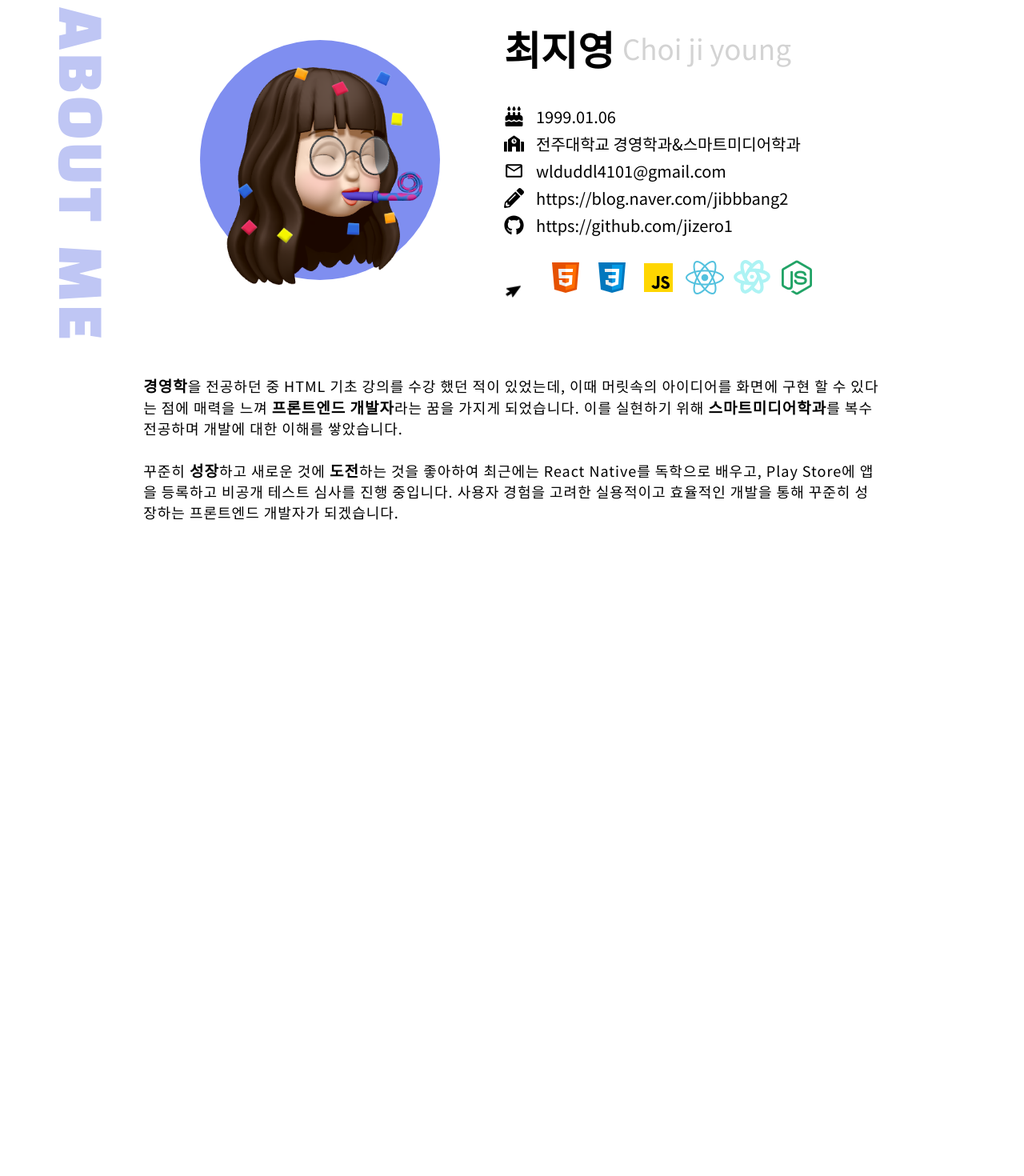
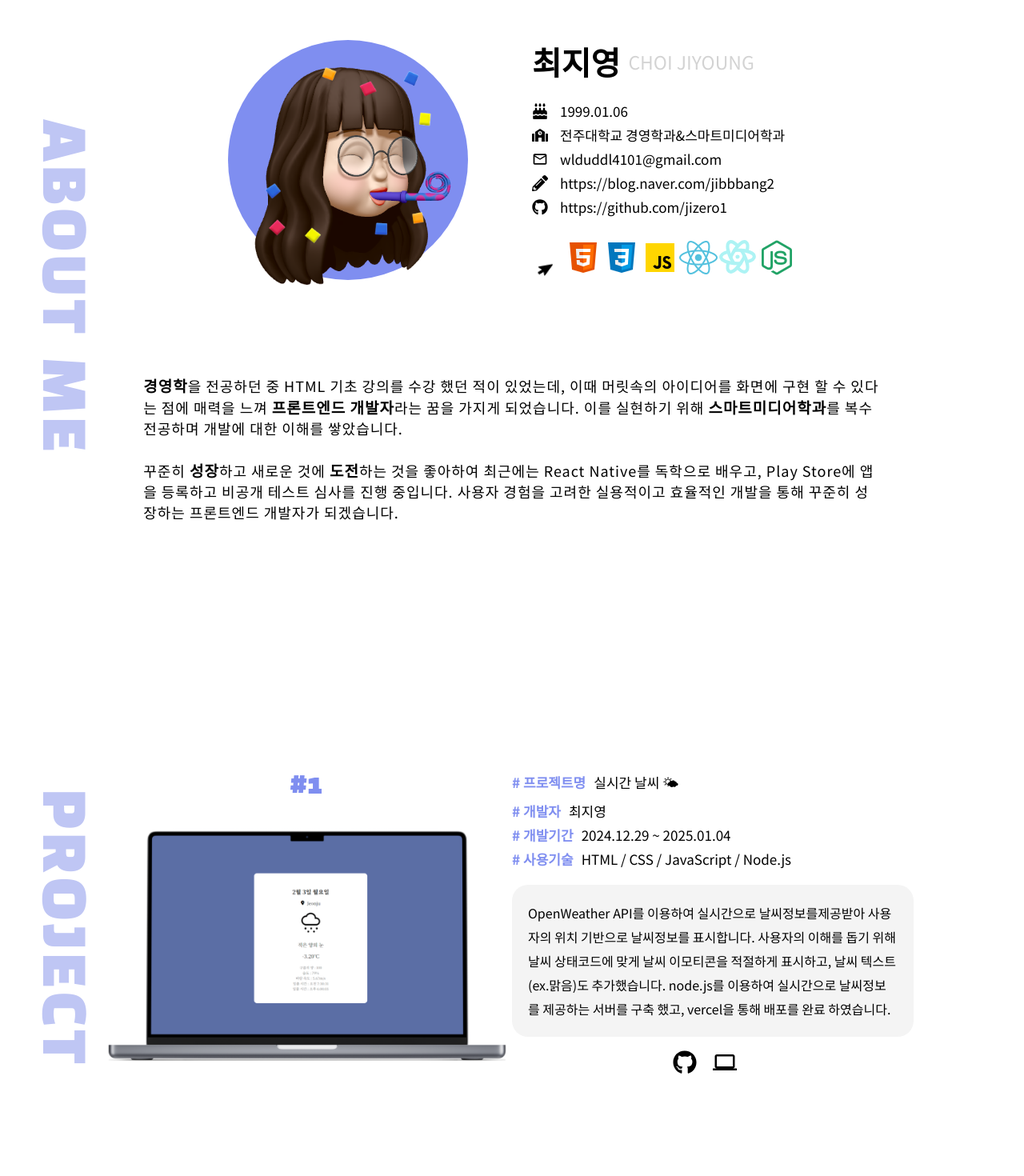
Before and after one commit to jizero1/portfolio, a React (Create React App) app: page / in a window 1280 px wide. Shown: the part 840-2310 px from the top of the page at 80% size. Built offline with nearby package versions, Linux system fonts and the light colour scheme.

Commit message:
프로젝트를 데이터 배열로 관리하여 반복 렌더링 구현

```diff
--- a/src/App.css
+++ b/src/App.css
@@ -5,44 +5,52 @@
   padding: 0;
   box-sizing: border-box;
 }
+
 .container {
   width: 100%;
   height: 100vh;
   /* font-family: "Nanum Gothic", serif; */
   font-family: "Noto Sans KR", serif;
 }
+
 /* -------------------------- 메인 ------------------------- */
 .main-container {
   width: 100%;
   height: 100vh;
   /* background-color: rgb(48, 50, 66); */
   /* background-color: rgb(44, 53, 116); */
-  color:rgb(127, 142, 240);
+  color: rgb(127, 142, 240);
   display: flex;
   justify-content: center;
   align-items: center;
 }
+
 .main-text {
   width: 55%;
   font-family: "Black Han Sans", serif;
 }
-.main-text p:first-child {
+
+.main-name {
   font-size: 100px;
   margin-bottom: 30px;
   /* font-weight: 800; */
 }
-.main-text p:nth-child(2) {
+
+.main-front {
   font-size: 60px;
   /* font-weight: 600; */
 }
-.main-text p:nth-child(3) {
+
+.main-portfolio {
   font-size: 60px;
   /* font-weight: 600; */
 }
+
 .main-circle {
   width: 420px;
   height: 420px;
 }
+
 .circle {
   width: 100%;
   height: 100%;
@@ -51,6 +59,7 @@
   overflow: hidden;
   position: relative;
 }
+
 .circle-box {
   width: 100%;
   height: 100px;
@@ -64,7 +73,7 @@
 .about-container {
   width: 100%;
   height: 100vh;
-  background-color:white;
+  background-color: white;
   /* font-size: 60px; */
   display: flex;
   flex-direction: column;
@@ -72,16 +81,19 @@
   align-items: center;
   position: relative;
 }
+
 .about-me {
-  color:rgb(191, 198, 244);
+  color: rgb(191, 198, 244);
   position: absolute;
-  left: 50px;
-  top: 50px;
+  left: 30px;
+  /* top: 30px; */
+  /* bottom: 50px; */
   font-size: 70px;
   font-family: "Black Han Sans", serif;
   writing-mode: vertical-lr;
   letter-spacing: 5px;
 }
+
 .about-intro {
   width: 90%;
   height: 50%;
@@ -92,6 +104,7 @@
   flex-direction: row;
   padding: 20px;
 }
+
 .about-intro-img {
   width: 300px;
   height: 300px;
@@ -102,44 +115,52 @@
   justify-content: center;
   align-items: center;
 }
+
 .about-intro-img img {
   width: 100%;
 }
+
 .about-intro-text {
   font-size: 20px;
 }
-.about-intro-text p{
+
+.about-intro-text p {
+  font-size: 17px;
   margin-bottom: 5px;
   display: flex;
   /* justify-content: center; */
   align-items: center;
 
 }
+
 .about-intro-name {
   display: flex;
   flex-direction: row;
   align-items: center;
-  margin-bottom: 30px;
+  margin-bottom: 15px;
 }
+
 .about-intro-name p:first-child {
-  font-size: 50px;
+  font-size: 40px;
   margin-right: 10px;
   font-weight: 800;
 }
+
 .about-intro-name p:nth-child(2) {
-  font-size: 35px;
+  font-size: 23px;
   color: lightgrey;
 }
 
 .about-intro-skill {
-  width: 400px;
+  width: 330px;
   margin-top: 25px;
   position: relative;
   /* background-color: yellow; */
   display: flex;
-  justify-content:space-between;
+  justify-content: space-between;
   /* align-items: center; */
 }
+
 .about-mouse {
   font-size: 20px;
   transform: rotate(80deg);
@@ -148,29 +169,41 @@
   /* z-index: 1; */
 
 }
+
 @keyframes mouseAni {
   0% {
     opacity: 1;
     bottom: 0px;
     left: 0px;
   }
+
   50% {
     opacity: 1;
-    bottom: 5px; /* 첫 번째 반동 */
-    left: 10px;  /* 첫 번째 반동 위치 */
+    bottom: 5px;
+    /* 첫 번째 반동 */
+    left: 10px;
+    /* 첫 번째 반동 위치 */
   }
+
   100% {
     opacity: 1;
-    bottom: 0px;  /* 최종 위치 */
-    left: 0px;   /* 최종 위치 */
+    bottom: 0px;
+    /* 최종 위치 */
+    left: 0px;
+    /* 최종 위치 */
   }
 
 }
 
-.about-intro-skill-img img {
-  margin-right: 10px;
+.about-intro-skill-img {
+  /* margin-right: 10px; */
   cursor: pointer;
 }
+
+.about-intro-skill-img p {
+  /* margin-right: 100px; */
+}
+
 .about-intro-skill-text {
   width: 350px;
   height: 150px;
@@ -186,11 +219,13 @@
   align-items: center;
   font-size: 16px;
 }
+
 .about-intro-skill-text p {
   width: 100%;
   height: 100%;
   text-align: center;
 }
+
 .about-text {
   width: 90%;
   height: 40%;
@@ -199,6 +234,7 @@
   align-items: center;
   /* background-color: grey; */
 }
+
 /* .about-text-text {
   width: 100%;
   height
@@ -211,11 +247,13 @@
   /* flex-direction: row; */
   /* justify-content: space-between; */
 }
+
 .about-text-text {
   font-size: 18px;
   letter-spacing: 1px;
 }
-  .about-text-text strong{
+
+.about-text-text strong {
   font-size: 19px;
 }
 
@@ -223,7 +261,7 @@
 .project-container {
   width: 100%;
   height: 100vh;
-    background-color:white;
+  background-color: white;
   /* font-size: 60px; */
   display: flex;
   flex-direction: column;
@@ -231,3 +269,109 @@
   align-items: center;
   position: relative;
 }
+
+.project-sideText {
+  color: rgb(191, 198, 244);
+  position: absolute;
+  left: 30px;
+  /* top: 30px; */
+  /* bottom: 50px; */
+  font-size: 70px;
+  font-family: "Black Han Sans", serif;
+  writing-mode: vertical-lr;
+  letter-spacing: 5px;
+}
+
+.project {
+  width: 80%;
+  height: 80%;
+  /* background-color: grey; */
+  display: flex;
+  flex-direction: row;
+  justify-content: center;
+  align-items: center;
+  padding: 10px;
+}
+.project img {
+  width: 500px;
+  cursor: pointer;
+  margin-right: 10px;
+}
+.project-imgBox {
+  width: 50%;
+  height: 80%;
+  /* background-color: bisque; */
+  flex-direction: column;
+  display: flex;
+  justify-content: center;
+  align-items: center;
+}
+.project-textBox {
+  width: 50%;
+  height: 80%;
+  /* background-color: white; */
+  flex-direction: column;
+    display: flex;
+  justify-content: center;
+  align-items: center;
+}
+.project-text {
+  width: 100%;
+  /* background-color: grey; */
+  /* font-family: "Noto Sans KR", serif; */
+}
+.project-text-common{
+  font-size: 17px;
+  margin-bottom: 5px;
+  /* margin-bottom: 20px; */
+}
+.project-text-common span {
+  color: rgb(127, 142, 240);
+  /* font-family: " monospace", serif; */
+  font-weight: 800;
+  margin-right: 10px;
+}
+.project-about-div {
+  /* width: 100%; */
+  padding: 20px;
+  margin-top: 20px;
+  border-radius: 20px;
+  background-color: #F4F4F4;
+}
+.project-about {
+  /* padding-bottom: 10px; */
+  /* margin-bottom: 10px; */
+  line-height: 30px;
+}
+.project-imgBox p {
+  font-size: 30px;
+  /* letter-spacing: 2px; */
+  /* font-family: "Black Han Sans", serif; */
+  /* font-family: "Noto Sans KR", serif; */
+  /* font-family: monospace; */
+  font-weight: 700;
+  /* border-width: 2px; */
+
+}
+.project-imgBox-number {
+  font-size: 35px;
+  color: rgb(127, 142, 240);
+  font-family: "Black Han Sans", serif;
+  margin-right: 15px;
+}
+.project-link {
+  width: 100%;
+  height: 50px;
+  /* background-color: grey; */
+  display: flex;
+  justify-content: center;
+  align-items: center;
+  margin-top: 10px;
+}
+.project-link-icon {
+  color: black;
+  margin-right: 20px;
+}
+.project-link-icon:hover {
+  color: rgb(127, 142, 240);
+}
--- a/src/App.js
+++ b/src/App.js
@@ -2,9 +2,9 @@ import './App.css';
 import { useState, useEffect, useCallback, useRef } from 'react';
 import React from 'react';
 import { motion } from 'framer-motion';
-import { MdOutlineMail } from "react-icons/md";
+import { MdOutlineMail, MdComputer } from "react-icons/md";
 
-import { FaGithub, FaSchool, FaPencilAlt, FaMousePointer } from "react-icons/fa";
+import { FaGithub, FaSchool, FaPencilAlt, FaMousePointer, FaMouse } from "react-icons/fa";
 import { FaCakeCandles } from "react-icons/fa6";
 import { TbBrandReactNative } from "react-icons/tb";
 
@@ -14,9 +14,9 @@ function App() {
     return (
       <div className="main-container">
         <div className="main-text">
-          <p>CHOI JIYOUNG</p>
-          <p>Front-end Developer</p>
-          <p>Portfolio</p>
+          <p className="main-name">CHOI JIYOUNG</p>
+          <p className="main-front">Front-end Developer</p>
+          <p className="main-portfolio">Portfolio</p>
         </div>
         <div className="main-circle">
           <div className="circle">
@@ -63,7 +63,7 @@ function App() {
       if (isIntroVisible) { // 첫번째 intro요소 등장후, 두번째 text 등장시키기
         setTimeout(() => {
           setIsTextVisible(true);
-        }, 1000);
+        }, 700);
       }
     }, [isIntroVisible]);
 
@@ -92,14 +92,14 @@ function App() {
           <div className="about-intro-text">
             <div className="about-intro-name">
               <p>최지영</p>
-              <p>Choi ji young</p>
+              <p>CHOI JIYOUNG</p>
             </div>
 
-            <p><FaCakeCandles size="25" style={{ marginRight: '15px' }} />1999.01.06</p>
-            <p><FaSchool size="25" style={{ marginRight: '15px' }} /> 전주대학교 경영학과&스마트미디어학과</p>
-            <p><MdOutlineMail size="25" style={{ marginRight: '15px' }} />wlduddl4101@gmail.com</p>
-            <p><FaPencilAlt size="25" style={{ marginRight: '15px' }} />https://blog.naver.com/jibbbang2</p>
-            <p><FaGithub size="25" style={{ marginRight: '15px' }} /> https://github.com/jizero1</p>
+            <p><FaCakeCandles size="20" style={{ marginRight: '15px' }} />1999.01.06</p>
+            <p><FaSchool size="20" style={{ marginRight: '15px' }} /> 전주대학교 경영학과&스마트미디어학과</p>
+            <p><MdOutlineMail size="20" style={{ marginRight: '15px' }} />wlduddl4101@gmail.com</p>
+            <p><FaPencilAlt size="20" style={{ marginRight: '15px' }} />https://blog.naver.com/jibbbang2</p>
+            <p><FaGithub size="20" style={{ marginRight: '15px' }} /> https://github.com/jizero1</p>
 
             <div className="about-intro-skill">
               <div>
@@ -110,7 +110,7 @@ function App() {
                 <img src="./img/css.png" onMouseEnter={() => ImgEnter('img2')} onMouseLeave={ImgLeave}></img>
                 <img src="./img/js.png" onMouseEnter={() => ImgEnter('img3')} onMouseLeave={ImgLeave}></img>
                 <img src="./img/react.png" onMouseEnter={() => ImgEnter('img4')} onMouseLeave={ImgLeave}></img>
-                <TbBrandReactNative size="50" color="#ADF3F4" style={{ marginRight: '7px' }} onMouseEnter={() => ImgEnter('img5')} onMouseLeave={ImgLeave} />
+                <TbBrandReactNative size="50" color="#ADF3F4" onMouseEnter={() => ImgEnter('img5')} onMouseLeave={ImgLeave} />
                 <img src="./img/nodejs.png" onMouseEnter={() => ImgEnter('img6')} onMouseLeave={ImgLeave}></img>
               </div>
               <div className="about-intro-skill-text" style={{ display: img === 'img1' ? 'block' : 'none' }}>
@@ -163,10 +163,100 @@ function App() {
     )
   }
 
-  const ProjectContainer = () => {
+  const projectData = [
+    {
+      number: 1,
+      name: "실시간 날씨 🌤",
+      developer: "최지영",
+      date: "2024.12.29 ~ 2025.01.04",
+      skill: "HTML / CSS / JavaScript / Node.js",
+      description: "OpenWeather API를 이용하여 실시간으로 날씨정보를제공받아 사용자의 위치 기반으로 날씨정보를 표시합니다. 사용자의 이해를 돕기 위해 날씨 상태코드에 맞게 날씨 이모티콘을 적절하게 표시하고, 날씨 텍스트(ex.맑음)도 추가했습니다. node.js를 이용하여 실시간으로 날씨정보를 제공하는 서버를 구축 했고, vercel을 통해 배포를 완료 하였습니다.",
+      image: "./img/project1.png",
+      projectLink: "https://weather-project-peach-xi.vercel.app/",
+      github: "https://github.com/jizero1/weather",
+    },
+    {
+      number: 2,
+      name: "달력 일기 📝",
+      developer: "최지영",
+      date: "2024.12.17 ~ 2025.12.26",
+      skill: "HTML / CSS / JavaScript",
+      description: "달력의 기본 기능인 현재 날짜 확인, 이전달/다음달 이동 뿐만 아니라 해당 날짜를 클릭하면 이미지와 메모를 작성 할 수 있습니다. 또한, 입력된 내용들은 localStorage에 저장되어 페이지를 새로고침 하더라도 계속해서 확인이 가능 합니다.",
+      image: "./img/project2.png",
+      projectLink: "https://jizero1.github.io/CalendarDiary/",
+      github: "https://github.com/jizero1/CalendarDiary",
+    },
+    {
+      number: 3,
+      name: "하루 토마토🍅",
+      developer: "최지영",
+      date: "2025.01.09 ~ 진행중",
+      skill: "React Native / JavaScript",
+      description: "할일 추가 및 체크기능으로 할일을 간단하게 관리할 수 있고, 중요한 할일은 5가지 색상의 인덱스로 표시해주어 체계적으로 일정 관리가 가능합니다. 또한, 5가지의 기분 아이콘을 통해 사용자는 하루의 기분을 체크할 수 있습니다.",
+      image: "./img/project2.png",
+      projectLink: "",
+      github: "https://github.com/jizero1/todo",
+    }
+  ]
+
+  const ProjectContainer = ({project}) => {
+
+    const [isProjectVisible, setIsProjectVisible] = useState(false);
+    const project1Ref = useRef(null);
+    useEffect(() => {
+      const observer = new IntersectionObserver(
+        ([entry]) => {
+          if (entry.isIntersecting) { // 뷰포트에 얼마나 보이는지 확인
+            setIsProjectVisible(true); // 화면에 보이게함
+          }
+        },
+        { threshold: 0.5 } // 요소가 50퍼 이상 보일때 애니메이션 시작
+      );
+
+      if (project1Ref.current) { // 화면에 보이거나 보이지 않을때
+        observer.observe(project1Ref.current); // 요소관찰 시작
+      }
+
+      return () => {
+        if (project1Ref.current) {
+          observer.unobserve(project1Ref.current); // 요소관찰 중단
+        }
+      };
+    }, []);
+
     return (
       <div className="project-container">
+        <p className="project-sideText">PROJECT</p>
+        <motion.div
+          ref={project1Ref}
+          initial={{ opacity: 0, y: 100 }}
+          animate={isProjectVisible ? { opacity: 1, y: 0 } : { opacity: 0, y: 100 }}
+          transition={{ duration: 1, ease: "easeInOut" }}
+          className="project"
+        >
 
+          <div className="project-imgBox">
+            <p className="project-imgBox-number">#{project.number}</p>
+            <a href={project.projectLink} target="_blank"><img src={project.image}></img></a>
+            {/* <FaMouse size="20" className="project-mouse"></FaMouse> */}
+          </div>
+          <div className="project-textBox">
+            <div className="project-text">
+              {/* <p><strong>#개발자</strong>최지영</p> */}
+              <p className="project-text-common"><span># 프로젝트명</span>{project.name}</p>
+              <p className="project-text-common"><span># 개발자</span>{project.developer}</p>
+              <p className="project-text-common"><span># 개발기간</span>{project.date}</p>
+              <p className="project-text-common"><span># 사용기술</span>{project.skill}</p>
+              <div className="project-about-div">
+                <p className="project-about">{project.description}</p>
+              </div>
+            </div>
+            <div className="project-link">
+            <a href={project.github} target="_blank"><FaGithub size="30" className="project-link-icon"></FaGithub></a>
+            <a href={project.projectLink} target="_blank"><MdComputer size="30"  className="project-link-icon"></MdComputer></a>
+            </div>
+          </div>
+        </motion.div>
       </div>
     )
   }
@@ -174,7 +264,9 @@ function App() {
     <div className="container">
       <MainContainer></MainContainer>
       <AboutContainer></AboutContainer>
-      <ProjectContainer></ProjectContainer>
+      {projectData.map((project) => (
+        <ProjectContainer key={project.number} project={project}></ProjectContainer>
+      ))}
     </div>
   );
 }
```
Also changed, not shown: public/img/project1.png (added), public/img/project2.png (added). Lines whose indentation alone changed are shown as unchanged.
